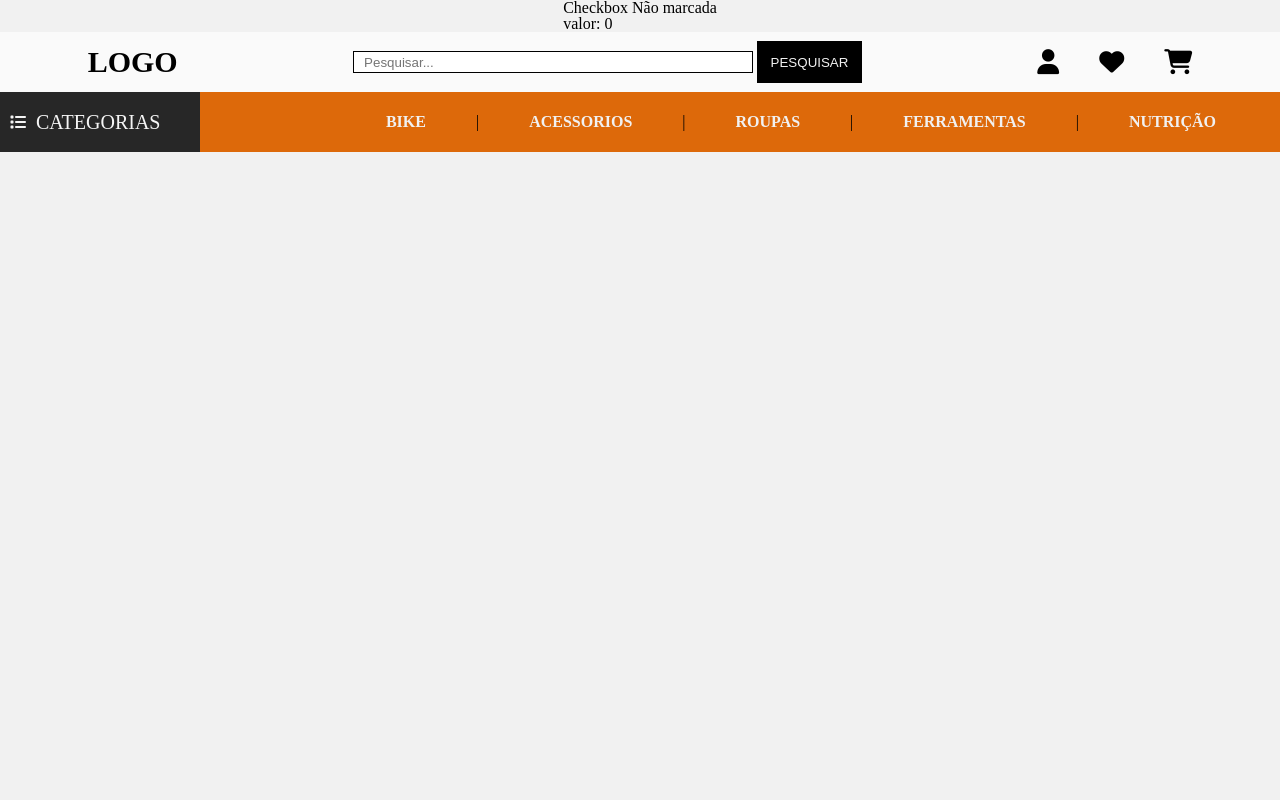
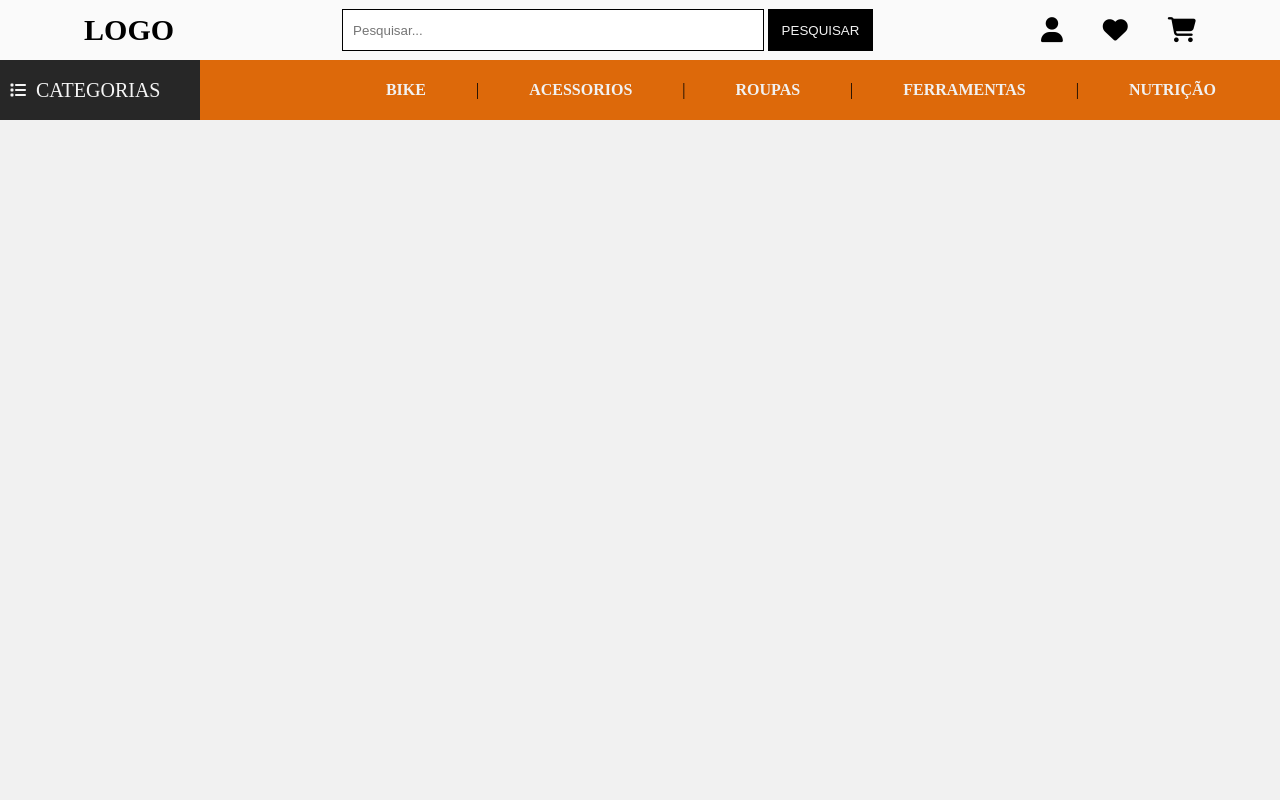
Before and after one commit to MarcusVBMoreira/Bike-Sports-Gaspar, a PHP site: page /bike-sports-gaspar/montain_bike.php in a window 1280 px wide. Run offline with PHP 8.4, Linux system fonts and the light colour scheme; data that the repository does not hold is empty.

Commit message:
comentando o código que não é preciso mais em request.php

```diff
--- a/painel/request.php
+++ b/painel/request.php
@@ -43,12 +43,12 @@
         if($_POST['tamanho_P'] == 'on'){
             $tamanho_P = '1';
         }
-        echo "Checkbox marcada </br>";
-        echo "valor: " . $tamanho_P;
+        //echo "Checkbox marcada </br>";
+        //echo "valor: " . $tamanho_P;
     }else{
         $tamanho_P = '0';
-        echo "Checkbox Não marcada </br>";
-        echo "valor: " . $tamanho_P;
+        //echo "Checkbox Não marcada </br>";
+        //echo "valor: " . $tamanho_P;
     }
 
     //header('location: ../'); //!PARA NAVEGAR PARA OUTRA PÁGINA!
```
